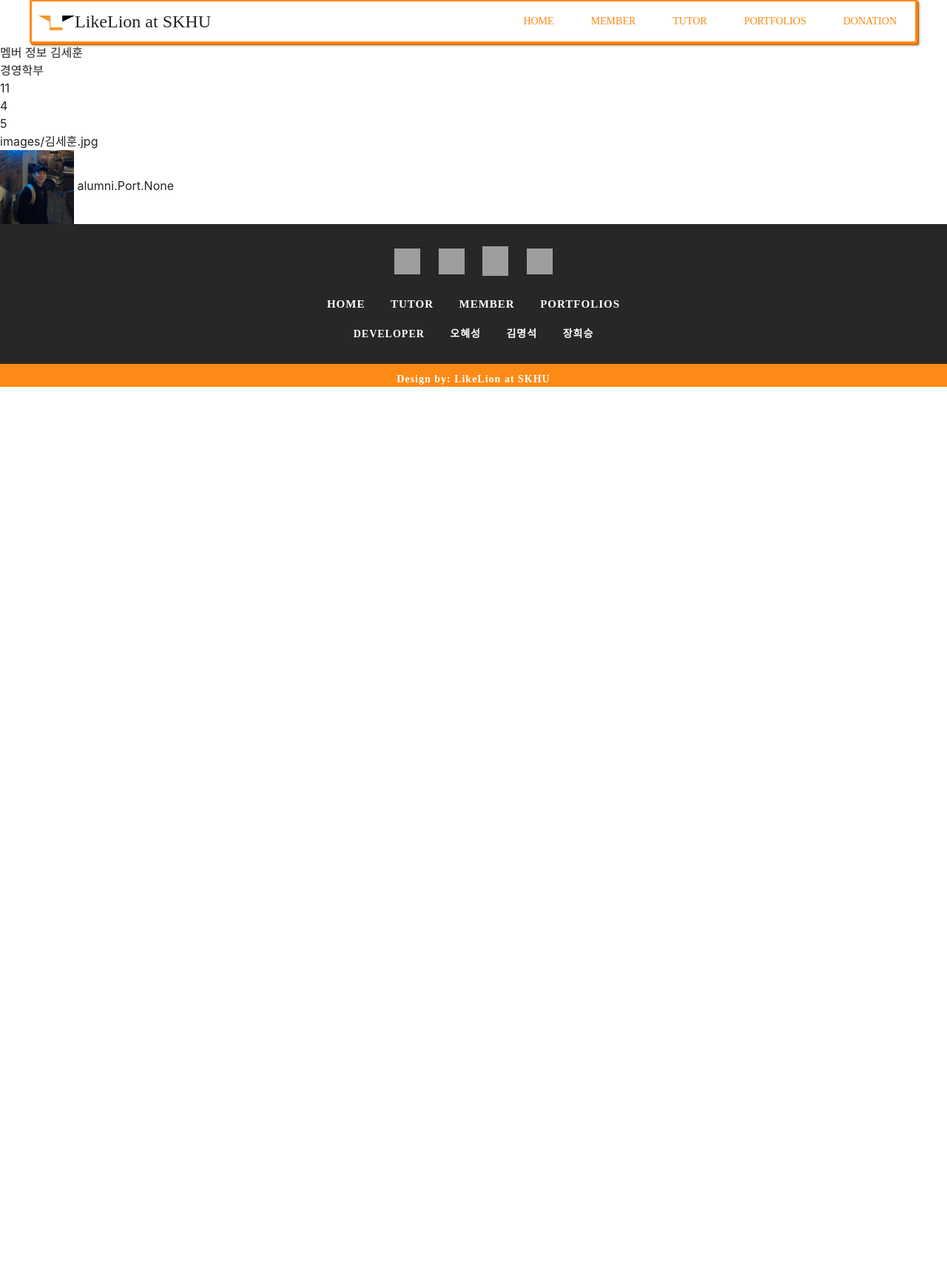
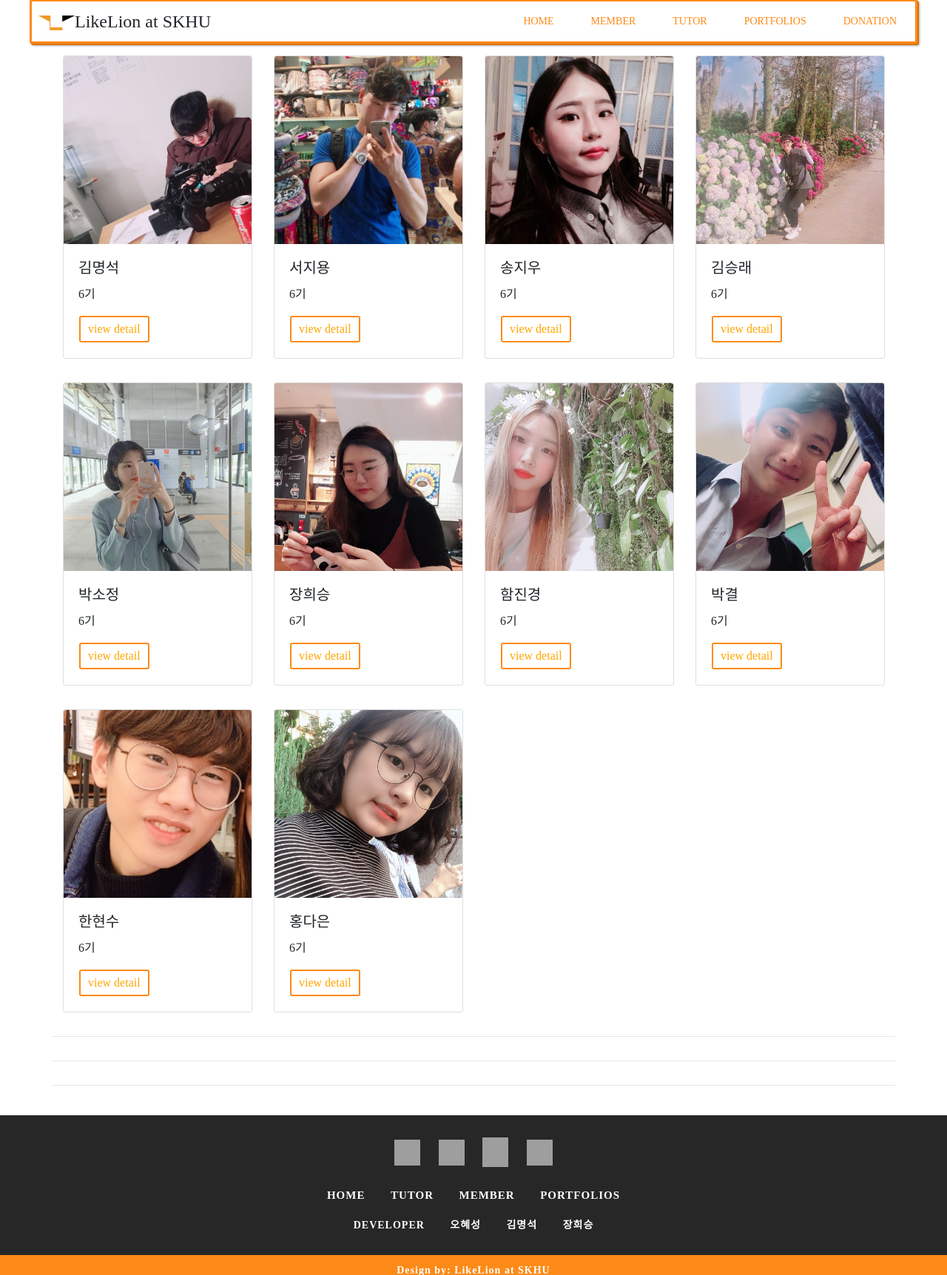
Before and after one commit to audtjr9514/SKHU_LikeLion_Alumni_Ver_Django, a Django app: page /member in a window 1280 px wide. Shown: the part 33-1757 px from the top of the page at 74% size. Before the commit the page ends 556 px from the top, so only its background shows below. Run offline with Django 3.2, Linux system fonts and the light colour scheme; data comes from the database, SQL or seed files in the repository; some libraries are stand-ins or nearby versions; some web fonts are replaced; grey boxes are pictures that could not be loaded.

Commit message:
19.06.24 members 작성중

```diff
--- a/project/alumni/models.py
+++ b/project/alumni/models.py
@@ -9,9 +9,9 @@ class Term(models.Model):
 class Member(models.Model):
     name = models.CharField(max_length=10)          # 이름
     major = models.CharField(max_length=15)         # 학과
-    Enter_year = models.IntegerField()              # 입학년도
-    enter_term = models.OneToOneField('Term', on_delete=models.CASCADE) # 활동한 기수
-    tutor = models.ManyToManyField('Term', related_name="tutors") # 운영진 기수
+    enter_year = models.IntegerField()              # 입학년도
+    enter_term = models.ForeignKey('Term', on_delete=models.CASCADE, related_name="enter_term") # 활동한 기수
+    tutor = models.ManyToManyField('Term', related_name="tutor", blank=True) # 운영진 기수
     # 한 회원이 여러번의 운영진을 할 수 있고, 한 기수에 여러명이 있을 수 있다.
     image = models.CharField(max_length=30)         # 사진
     portfolio = models.ManyToManyField('Port', blank=True)
@@ -21,7 +21,7 @@ class Member(models.Model):
 
 class Port(models.Model):
     title = models.CharField(max_length=30)         # 제목
-    Content = models.TextField()                    # 내용
+    content = models.TextField()                    # 내용
     Image = models.CharField(max_length=30)  # 사진
     def __str__(self):
         return self.title
--- a/project/alumni/templates/index.html
+++ b/project/alumni/templates/index.html
@@ -17,6 +17,9 @@
             <div class="carousel-caption text-left">
               <h1>5기 전체 해커톤</h1>
               <p>17년 8월, KBS  아레나홀에서 진행된 5기 전체 해커톤</p>
+              {% for te in terms%}
+              {{te.term}}
+              {% endfor %}
             </div>
           </div>
         </div>
--- a/project/alumni/templates/layout.html
+++ b/project/alumni/templates/layout.html
@@ -1,8 +1,9 @@
 {% load staticfiles %}
 <!DOCTYPE html>
 <html>
-  <head>
-    <title>LikeLion_SKHU_Alumni</title>
+  <head lang="ko">
+    <meta charset="utf-8">
+    <title>LikeLion SKHU Alumni</title>
     <link rel = "stylesheet" type="text/css" href ="{% static 'stylesheets/application.css' %}">
     <link rel = "stylesheet" type="text/css" href ="{% static 'stylesheets/main.css' %}">
     <link rel = "stylesheet" href="https://stackpath.bootstrapcdn.com/bootstrap/4.1.3/css/bootstrap.min.css" integrity="sha384-MCw98/SFnGE8fJT3GXwEOngsV7Zt27NXFoaoApmYm81iuXoPkFOJwJ8ERdknLPMO" crossorigin="anonymous">
--- a/project/alumni/templates/members.html
+++ b/project/alumni/templates/members.html
@@ -2,17 +2,81 @@
 {% load staticfiles%}
 
 {% block content %}
-멤버 정보
-{% for member in members %}
-{{member.name}} <br>
-{{member.major}} <br>
-{{member.Enter_year}} <br>
-{{member.enter_term}} <br>
-{{member.tutor.first}} <br>
-{{member.image}} <br>
-<img width=100px, height=100px src="static/{{member.image}}">
-{% comment %} <img width=100px, height=100px src="{% static {{member.image}} %}"> {% endcomment %}
-{% comment %} {% static '{{member.image}}' %} <br> {% endcomment %}
-{{member.portfolio}} <br>
-{% endfor %}
+<div class="container">
+    <div class="row">
+    {% comment %} {% for term in terms %} {% endcomment %}
+        {% for members in memberss %}
+        {% for member in members %}
+        {% comment %} {% if member.enter_term == 5 %} {% endcomment %}
+            {% comment %} <hr width = "90%"> {% endcomment %}
+            <!--member card-->
+            <div class="col-sm-3">
+                <div class="card" style="width: 16rem; margin-top: 1rem; margin-bottom: 1rem;">
+                    <img class="card-img-top" src="static/{{member.image}}" alt="Card image cap">
+                    <div class="card-body">
+                        <h5 class="card-title">{{ member.name }}</h5>
+                        <p class="card-text">{{ member.enter_term }}기</p>
+                        <!-- modal button-->
+                        {% comment %} <button class: "btn btn-outline-fill",
+                        data: { toggle: "modal", target: "#Modal" + member.id.to_s } do
+                        content_tag(strong, 'View detail')
+                        end
+                        > {% endcomment %}
+                        <button class="btn btn-outline-fill" data-toggle="modal" data-target="#member{{member.id}}" href='#동방'>view detail</button>
+                        <!--view detail modal -->
+                        <div class="modal fade bd-example-modal-lg" id="member{{member.id}}" tabindex="-1" role="dialog" aria-labelledby="exampleModalLabel" aria-hidden="true">
+                            <div class="modal-dialog modal-lg" role="document">6
+                                <div class="modal-content">
+                                    <div class="modal-header">
+                                        <h5 class="modal-title" id="exampleModalLabel">
+                                            멋쟁이 사자처럼 {{ member.enter_term }}기<br>
+                                            {{ member.name }}</h5>
+                                        <button type="button" class="close" data-dismiss="modal" aria-label="Close">
+                                            <span aria-hidden="true">&times;</span>
+                                        </button>
+                                    </div>
+                                    <div class="modal-body">
+                                        {% if member.tutor.count > 0 %}
+                                            {% if member.tutor.count > 1 %}
+                                                <p><strong>20{{ member.enter_year }}</strong>년도에 <strong>{{ member.major }}</strong>에 입학하여</p>
+                                                <p>멋쟁이 사자처럼 {{ member.enter_term }}기에 학생을 수료하고 {% for tutor in member.tutor.all%} {{tutor}}{% endfor %}기 운영진으로 활동했습니다.</p>
+                                            {% else %}
+                                                <p><strong>20{{ member.enter_year }}</strong>년도에 <strong>{{ member.major }}</strong>에 입학하여</p>
+                                                <p>멋쟁이 사자처럼 {{ member.enter_term }}기에 학생을 수료하고 {{ member.tutor.first }}기 운영진으로 활동했습니다.</p>
+                                            {% endif %}
+                                        {% else %}
+                                            <p><strong>20{{ member.enter_year }}</strong>년도에 <strong>{{ member.major }}</strong>에 입학하여</p>
+                                            <p>멋쟁이 사자처럼 {{ member.enter_term }}기 학생으로 수료했습니다.</p>
+                                        {% endif %}
+                                        <h5 class="modal-title" id="exampleModalLabel"> 참여 프로젝트 </h5>
+                                        {% if member.portfolio.count > 0 %}
+                                            <table class="table">
+                                                {% for port in member.portfolio.all %}
+                                                <tr>
+                                                    <th>{{ port.title }}</th>
+                                                    <td>{{ port.content }}</td>
+                                                </tr>
+                                                {% endfor %}
+                                            </table>
+                                        {% endif %}
+                                    </div>
+                                    <div class="modal-footer">
+                                        <button type="button" class="btn btn-secondary" data-dismiss="modal">Close</button>
+                                    </div>
+                                </div>
+                            </div>
+                        </div>
+                        <!-- modal end -->
+                    </div>
+                </div>
+            </div>
+        {% comment %} {% endif %} {% endcomment %}
+        {% endfor %}
+        <hr height="100px" width = "100%">
+        {% endfor %}
+    </div>
+</div>
+
+<br>
+
 {% endblock %}
--- a/project/alumni/views.py
+++ b/project/alumni/views.py
@@ -4,13 +4,22 @@ from .models import Member, Term, Port
 
 # 첫 화면
 def index(request):
-    return render(request, 'index.html',)
+    terms = Term.objects.all()
+    return render(request, 'index.html',{'terms':terms})
 
 # 현재까지 멋쟁이 사자처럼의 회원
 def members(request):
-    members = Member.objects.all()
+    # members = Member.objects.all()
+    # terms = Term.objects.all()
+    members = list()
     terms = Term.objects.all()
-    return render(request, 'members.html',{'members':members})
+    # for termm in terms:
+    #     if Member.objects.filter(enter_term=termm.term).count() > 0 :
+    #         members.append(Member.objects.filter(enter_term=termm.term))
+    members.append(Member.objects.filter(enter_term=4))
+    members.append(Member.objects.filter(enter_term=5))
+    members.append(Member.objects.filter(enter_term=6))
+    return render(request, 'members.html', {'terms':terms , 'memberss':members})
 
 # 현재까지 멋쟁이 사자처럼의 운영진
 def tutors(request):
```
Also changed, not shown: README.MD, project/alumni/migrations/0001_initial.py, project/alumni/migrations/0002_auto_20190624_1810.py (added), project/alumni/migrations/0003_auto_20190624_1927.py (added), project/db.sqlite3.
